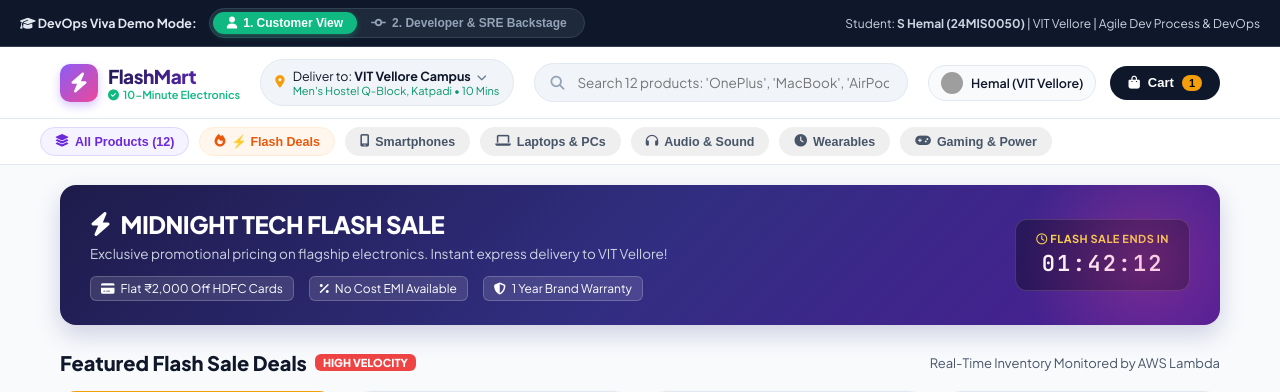
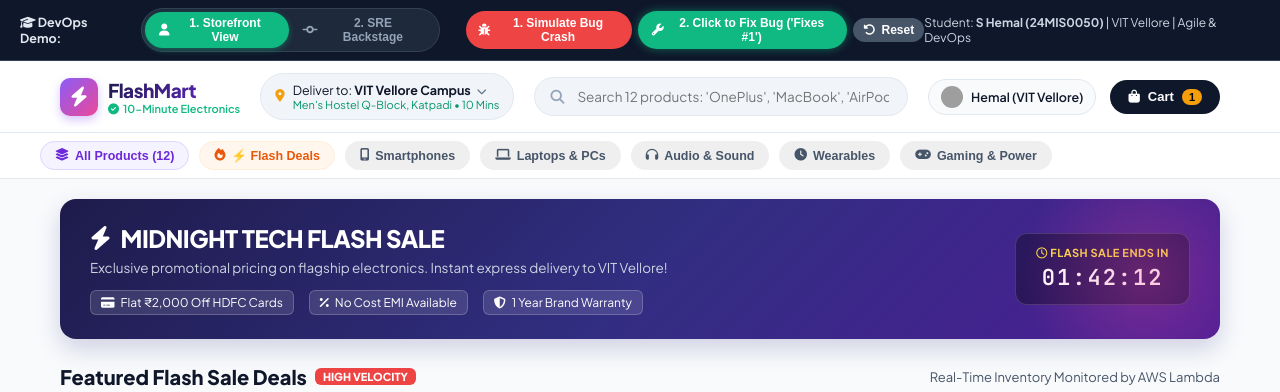
Before and after one commit to hemalexe/devopss-incident-watchdog, a Flask app: page / in a window 1280 px wide. Shown: the top 392 px of the page. Run offline with Flask 3, Linux system fonts and the light colour scheme; grey boxes are pictures that could not be loaded.

Commit message:
feat: add 1-click Fix Bug and Simulate Crash action buttons in top demo header

```diff
--- a/app/templates/index.html
+++ b/app/templates/index.html
@@ -852,18 +852,30 @@
     <!-- 0. FACULTY PRESENTATION ROLE SWITCHER (TOP BAR) -->
     <div class="role-switcher-bar">
         <div class="role-switcher-left">
-            <span><i class="fa-solid fa-graduation-cap"></i> <strong>DevOps Viva Demo Mode:</strong></span>
+            <span><i class="fa-solid fa-graduation-cap"></i> <strong>DevOps Demo:</strong></span>
             <div class="role-pill-group">
                 <button class="role-pill active customer" id="pill-customer" onclick="setRole('customer')">
-                    <i class="fa-solid fa-user"></i> 1. Customer View
+                    <i class="fa-solid fa-user"></i> 1. Storefront View
                 </button>
                 <button class="role-pill" id="pill-devops" onclick="setRole('devops')">
-                    <i class="fa-solid fa-code-commit"></i> 2. Developer & SRE Backstage
+                    <i class="fa-solid fa-code-commit"></i> 2. SRE Backstage
+                </button>
+            </div>
+            <!-- DIRECT 1-CLICK DEMO ACTION BUTTONS -->
+            <div style="display:inline-flex; gap:6px; margin-left:14px; align-items:center;">
+                <button type="button" class="role-pill" style="background:#ef4444; color:white; font-weight:700; border:none; padding:5px 12px; cursor:pointer;" onclick="triggerCrash()">
+                    <i class="fa-solid fa-bug"></i> 1. Simulate Bug Crash
+                </button>
+                <button type="button" class="role-pill" style="background:#10b981; color:white; font-weight:800; border:none; padding:5px 14px; cursor:pointer; box-shadow:0 0 10px rgba(16,185,129,0.5);" onclick="applyDevopsFix()">
+                    <i class="fa-solid fa-wrench"></i> 2. Click to Fix Bug ('Fixes #1')
+                </button>
+                <button type="button" class="role-pill" style="background:#475569; color:white; border:none; padding:5px 10px; cursor:pointer;" onclick="resetDemo()">
+                    <i class="fa-solid fa-rotate-left"></i> Reset
                 </button>
             </div>
         </div>
         <div class="student-tag">
-            <span>Student: <strong>S Hemal (24MIS0050)</strong> | VIT Vellore | Agile Dev Process & DevOps</span>
+            <span>Student: <strong>S Hemal (24MIS0050)</strong> | VIT Vellore | Agile & DevOps</span>
         </div>
     </div>
 
@@ -1882,6 +1894,7 @@
                 const data = await res.json();
                 updateUIState(true);
                 closeModal();
+                alert("CI/CD PATCH DEPLOYED TO PRODUCTION!\n\n1. Git Commit: 'Fixes #1: Handled division by zero in checkout logic'\n2. Automated CI Pipeline: Executed 17 Pytest regression suites on Ubuntu runner\n3. Test Verification: 17/17 tests passing (100% pass rate in 0.86s)\n4. Zero-Touch Closure: GitHub Issue #1 automatically transitioned to Closed (Done)\n5. Microservice Guard: Stockout edge-case now gracefully insulated with customer waitlist shield!");
             } catch (err) {
                 console.error("Failed to apply fix:", err);
             }
```
Also changed, not shown: templates/index.html (+17 -4 lines).
